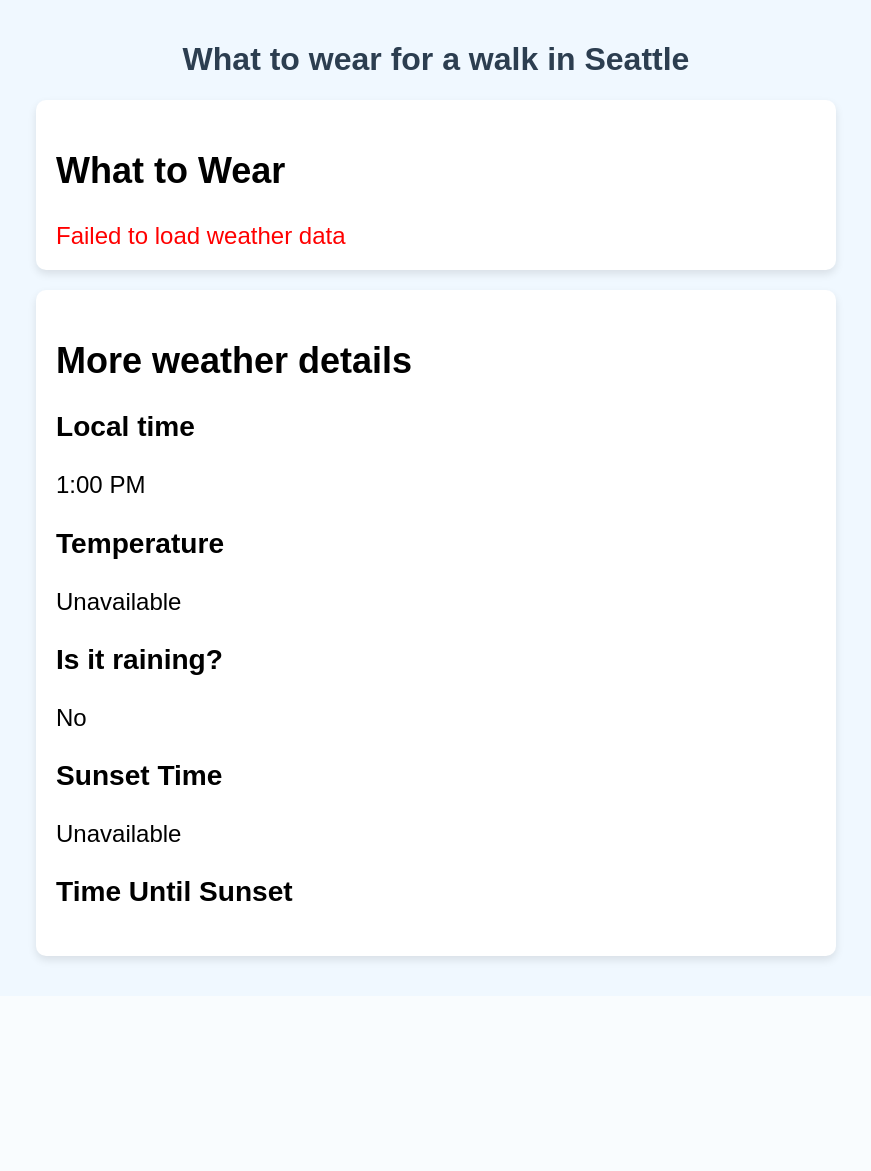
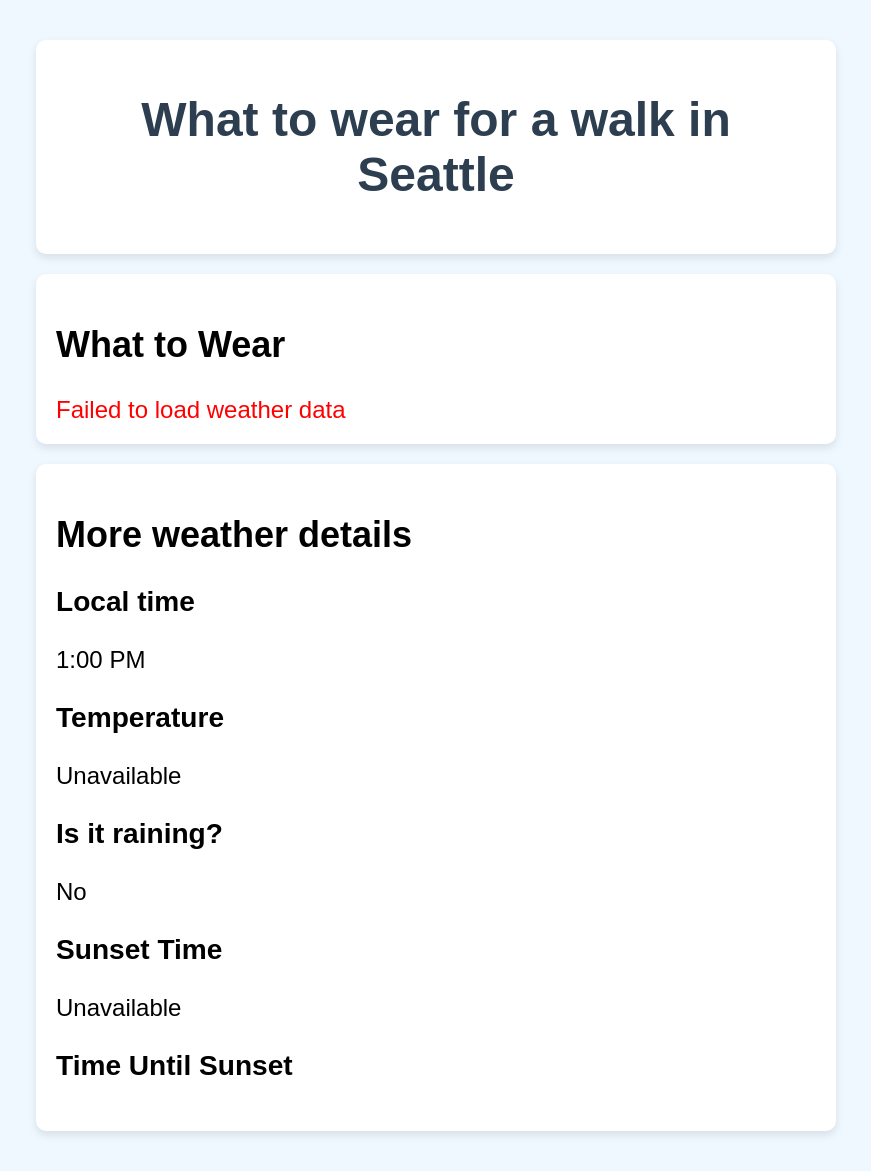
Before and after one commit to KateCatlin/KatesSeattleForecast, a Flask app: page / in a window 1280 px wide. Shown: the whole page, without its empty margins (204-1075 px from the left). Before the commit the page ends 964 px from the top, so only its background shows below. Run offline with Flask 3, Linux system fonts and the light colour scheme; data that the repository does not hold is empty.

Commit message:
Add background to title

```diff
--- a/server.py
+++ b/server.py
@@ -43,7 +43,7 @@
         elif temp > 55:
             clothing = "It's a little chilly but you're a tough Seattleite, you can handle it. Go for a sweatshirt."
         else:
-            clothing = "It's gross out. Wear a coat."
+            clothing = "It's cold out. Wear a coat."
 
         # Get sunset data
         try:
--- a/templates/index.html
+++ b/templates/index.html
@@ -13,7 +13,7 @@
             background-color: #f0f8ff;
         }
 
-        .weather-container, .recommendation-container, .section {
+        .weather-container, .recommendation-container, .section, .title-container {
             font-size: 24px;
             margin: 20px 0;
             padding: 20px;
@@ -56,7 +56,9 @@
     </style>
 </head>
 <body>
-    <h1>What to wear for a walk in Seattle</h1>
+    <div class="title-container">
+        <h1>What to wear for a walk in Seattle</h1>
+    </div>
 
     <div class="section">
         <h2>What to Wear</h2>
```
